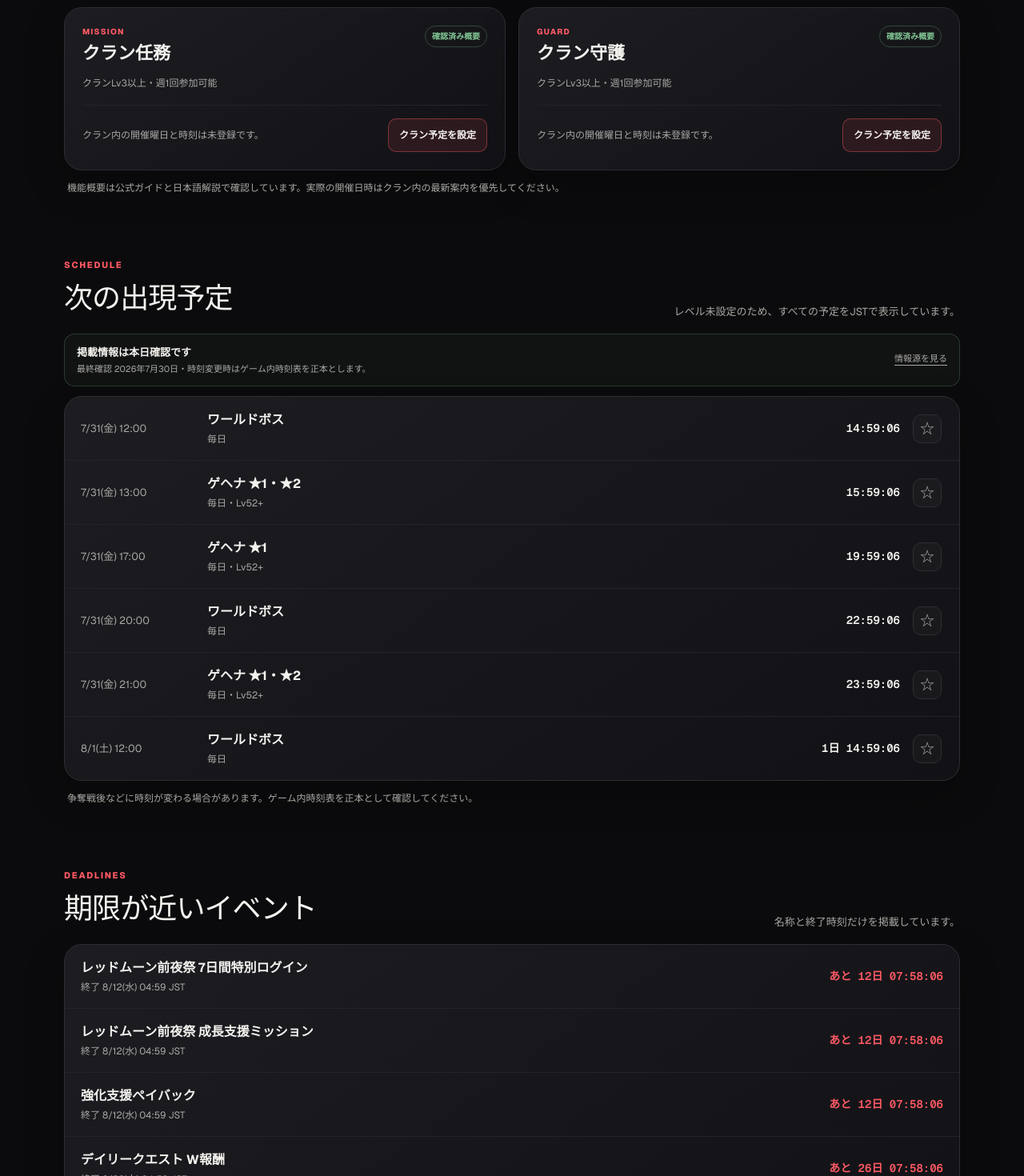
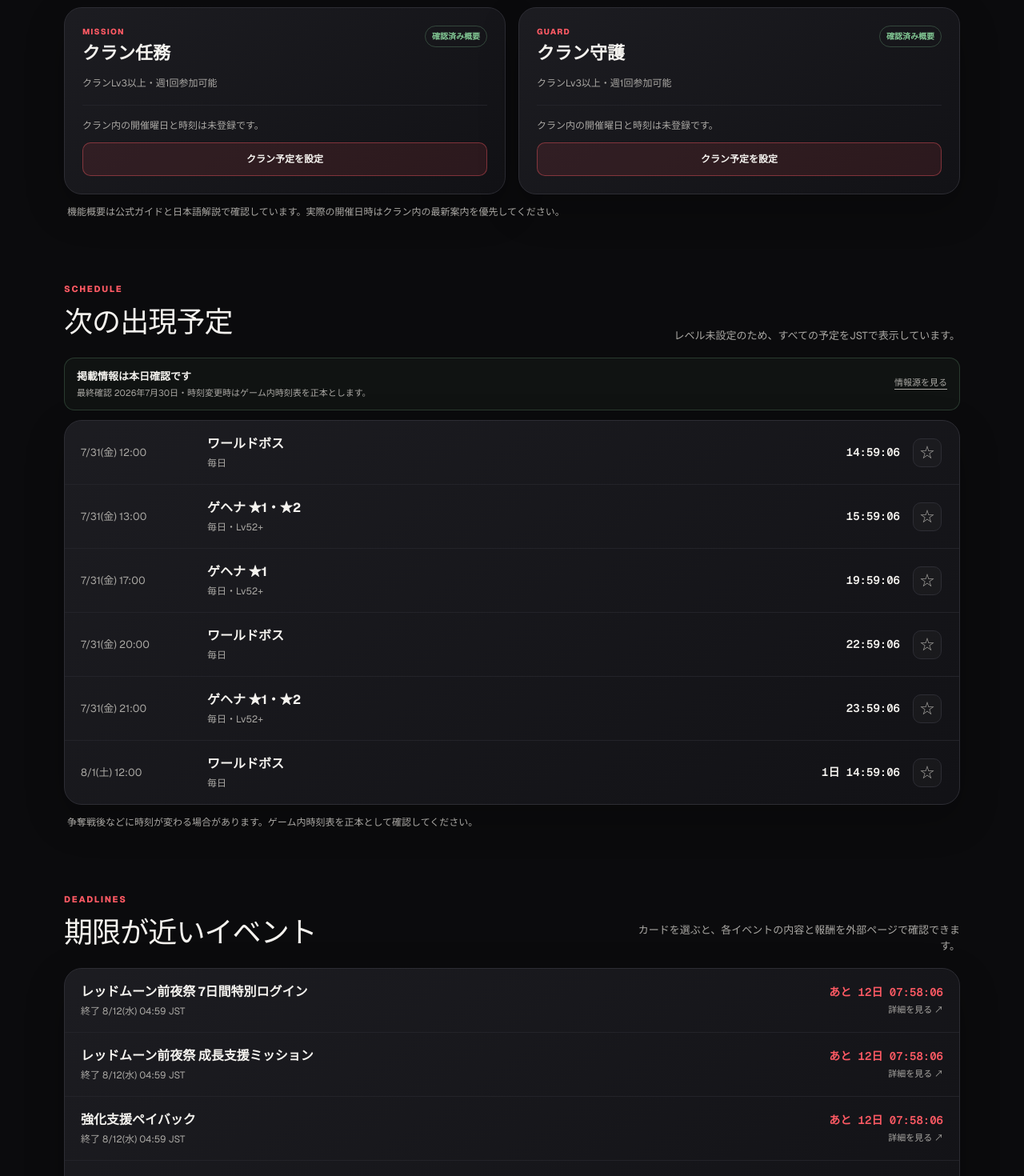
Before and after one commit to Ranats/vampir-support-hub, a Next.js app: page / in a window 1280 px wide. Shown: the part 1580-3050 px from the top of the page at 80% size. Built offline with nearby package versions, Linux system fonts and the light colour scheme.

Commit message:
Focus clan settings and link event details

```diff
--- a/app/ClanScheduleSettings.tsx
+++ b/app/ClanScheduleSettings.tsx
@@ -8,6 +8,7 @@ import {
 type ClanScheduleSettingsProps = {
   settings: ClanScheduleSettingsValue;
   onChange: (settings: ClanScheduleSettingsValue) => void;
+  standalone?: boolean;
 };
 
 function formatTime(hour: number, minute: number) {
@@ -17,14 +18,20 @@ function formatTime(hour: number, minute: number) {
 export default function ClanScheduleSettings({
   settings,
   onChange,
+  standalone = false,
 }: ClanScheduleSettingsProps) {
   return (
-    <section className="settings-section" aria-labelledby="clan-schedule-settings-title">
+    <section
+      className={`settings-section${standalone ? " clan-settings-standalone" : ""}`}
+      aria-labelledby="clan-schedule-settings-title"
+    >
       <div className="settings-section-heading">
         <div>
-          <span>4</span>
+          {standalone ? null : <span>4</span>}
           <div>
-            <h3 id="clan-schedule-settings-title">クラン予定</h3>
+            <h3 id="clan-schedule-settings-title">
+              {standalone ? "開催曜日と時刻" : "クラン予定"}
+            </h3>
             <p>クラン内で決めた曜日と時刻を、この端末だけに保存します。</p>
           </div>
         </div>
@@ -100,7 +107,7 @@ export default function ClanScheduleSettings({
                 </label>
               </div>
               <small>
-                リマインダーは下の全体通知と共通の通知タイミングを使い、サイトを開いている間だけ動作します。
+                リマインダーは全体通知設定と共通の通知タイミングを使い、サイトを開いている間だけ動作します。
               </small>
             </fieldset>
           );
--- a/app/SettingsSheet.tsx
+++ b/app/SettingsSheet.tsx
@@ -20,6 +20,7 @@ type DefaultRoutineSummary = {
 };
 
 type SettingsSheetProps = {
+  mode: "all" | "clan";
   level: number | null;
   dailyDefaults: readonly DefaultRoutineSummary[];
   weeklyDefaults: readonly DefaultRoutineSummary[];
@@ -54,6 +55,7 @@ type SettingsSheetProps = {
 };
 
 export default function SettingsSheet({
+  mode,
   level,
   dailyDefaults,
   weeklyDefaults,
@@ -227,15 +229,25 @@ export default function SettingsSheet({
       >
         <header className="settings-head">
           <div>
-            <span className="eyebrow">PERSONALIZE</span>
-            <h2 id="settings-title">表示とチェックリスト設定</h2>
+            <span className="eyebrow">{mode === "clan" ? "CLAN PLAN" : "PERSONALIZE"}</span>
+            <h2 id="settings-title">
+              {mode === "clan" ? "クラン予定を設定" : "表示とチェックリスト設定"}
+            </h2>
           </div>
           <button className="settings-close" type="button" onClick={onClose} autoFocus>
             閉じる
           </button>
         </header>
 
-        <div className="settings-body">
+        <div className={`settings-body${mode === "clan" ? " clan-settings-body" : ""}`}>
+          {mode === "clan" ? (
+            <ClanScheduleSettings
+              settings={clanSchedule}
+              onChange={onUpdateClanSchedule}
+              standalone
+            />
+          ) : (
+            <>
           <section className="settings-section" aria-labelledby="level-settings-title">
             <div className="settings-section-heading">
               <div>
@@ -556,6 +568,8 @@ export default function SettingsSheet({
             <strong>この端末だけに保存</strong>
             <p>レベル、チェック、表示設定、自分の項目、クラン予定、通知設定は外部送信されません。同じブラウザのタブ間では反映されますが、端末間では同期されません。機種変更前はバックアップを書き出してください。個人情報は入力しないでください。</p>
           </aside>
+            </>
+          )}
         </div>
       </section>
     </div>
--- a/app/globals.css
+++ b/app/globals.css
@@ -946,10 +946,6 @@ summary:focus-visible {
 }
 
 .clan-unscheduled {
-  display: flex;
-  align-items: center;
-  justify-content: space-between;
-  gap: 14px;
   margin-top: 18px;
   padding-top: 16px;
   border-top: 1px solid var(--line-soft);
@@ -961,9 +957,10 @@ summary:focus-visible {
   font-size: 12px;
 }
 
-.clan-unscheduled button {
+.clan-schedule-edit {
+  width: 100%;
   min-height: 42px;
-  flex: 0 0 auto;
+  margin-top: 12px;
   padding: 0 13px;
   border: 1px solid rgba(255, 90, 100, 0.4);
   border-radius: 10px;
@@ -1105,6 +1102,37 @@ summary:focus-visible {
 
 .event-row {
   grid-template-columns: minmax(0, 1fr) auto;
+}
+
+.event-row-link {
+  color: inherit;
+  text-decoration: none;
+  cursor: pointer;
+  transition: border-color 160ms ease, background 160ms ease;
+}
+
+.event-row-link:hover {
+  background: rgba(255, 255, 255, 0.025);
+}
+
+.event-row-link:focus-visible {
+  position: relative;
+  z-index: 1;
+  outline: 2px solid var(--accent-strong);
+  outline-offset: -2px;
+}
+
+.event-row-meta {
+  display: flex;
+  align-items: flex-end;
+  flex-direction: column;
+  gap: 3px;
+}
+
+.event-row-meta > small {
+  margin: 0;
+  color: var(--muted);
+  font-size: 11px;
 }
 
 .event-row b {
@@ -2092,15 +2120,6 @@ summary:focus-visible {
     width: 100%;
   }
 
-  .clan-unscheduled {
-    align-items: stretch;
-    flex-direction: column;
-  }
-
-  .clan-unscheduled button {
-    width: 100%;
-  }
-
   .section-heading h2 {
     font-size: 28px;
   }
@@ -2142,6 +2161,12 @@ summary:focus-visible {
     grid-template-columns: minmax(0, 1fr);
     gap: 7px;
     padding: 15px 14px;
+  }
+
+  .event-row-meta {
+    align-items: center;
+    flex-direction: row;
+    justify-content: space-between;
   }
 
   .routine-row {
--- a/app/page.tsx
+++ b/app/page.tsx
@@ -90,6 +90,7 @@ type LimitedEvent = {
   id: string;
   title: string;
   deadline: Date;
+  detailsUrl: string;
 };
 
 const JST_OFFSET = 9 * 60 * 60 * 1000;
@@ -256,26 +257,31 @@ const LIMITED_EVENTS: LimitedEvent[] = [
     id: "red-login-7",
     title: "レッドムーン前夜祭 7日間特別ログイン",
     deadline: makeJstDate(2026, 7, 12, 4, 59),
+    detailsUrl: SOURCE_URLS.events,
   },
   {
     id: "red-growth",
     title: "レッドムーン前夜祭 成長支援ミッション",
     deadline: makeJstDate(2026, 7, 12, 4, 59),
+    detailsUrl: SOURCE_URLS.events,
   },
   {
     id: "red-payback",
     title: "強化支援ペイバック",
     deadline: makeJstDate(2026, 7, 12, 4, 59),
+    detailsUrl: SOURCE_URLS.events,
   },
   {
     id: "daily-double",
     title: "デイリークエスト W報酬",
     deadline: makeJstDate(2026, 7, 26, 4, 59),
+    detailsUrl: SOURCE_URLS.events,
   },
   {
     id: "region-growth",
     title: "新地域オープン記念 成長支援",
     deadline: makeJstDate(2026, 8, 16, 4, 59),
+    detailsUrl: SOURCE_URLS.events,
   },
 ];
 
@@ -493,6 +499,7 @@ export default function Home() {
   const [notificationMessage, setNotificationMessage] = useState("");
   const [dataMessage, setDataMessage] = useState("");
   const [settingsOpen, setSettingsOpen] = useState(false);
+  const [settingsMode, setSettingsMode] = useState<"all" | "clan">("all");
   const settingsReturnFocusRef = useRef<HTMLButtonElement | null>(null);
   const settingsFallbackFocusRef = useRef<HTMLButtonElement | null>(null);
   const [hydrated, setHydrated] = useState(false);
@@ -1051,6 +1058,13 @@ export default function Home() {
 
   const openSettings = useCallback((event: ReactMouseEvent<HTMLButtonElement>) => {
     settingsReturnFocusRef.current = event.currentTarget;
+    setSettingsMode("all");
+    setSettingsOpen(true);
+  }, []);
+
+  const openClanSettings = useCallback((event: ReactMouseEvent<HTMLButtonElement>) => {
+    settingsReturnFocusRef.current = event.currentTarget;
+    setSettingsMode("clan");
     setSettingsOpen(true);
   }, []);
 
@@ -1330,9 +1344,16 @@ export default function Home() {
                   ) : (
                     <div className="clan-unscheduled">
                       <p>クラン内の開催曜日と時刻は未登録です。</p>
-                      <button type="button" onClick={openSettings}>クラン予定を設定</button>
                     </div>
                   )}
+                  <button
+                    className="clan-schedule-edit"
+                    type="button"
+                    aria-label={`${meta.name}のクラン予定を${item.scheduled ? "変更" : "設定"}`}
+                    onClick={openClanSettings}
+                  >
+                    {item.scheduled ? "予定を変更" : "クラン予定を設定"}
+                  </button>
                 </article>
               );
             })}
@@ -1390,14 +1411,24 @@ export default function Home() {
                 <span className="eyebrow">DEADLINES</span>
                 <h2 id="event-title">期限が近いイベント</h2>
               </div>
-              <p>名称と終了時刻だけを掲載しています。</p>
+              <p>カードを選ぶと、各イベントの内容と報酬を外部ページで確認できます。</p>
             </div>
             <div className="event-list panel">
               {activeEvents.map((event) => (
-                <article className="event-row" key={event.id}>
+                <a
+                  className="event-row event-row-link"
+                  href={event.detailsUrl}
+                  target="_blank"
+                  rel="noopener noreferrer"
+                  aria-label={`${event.title}の詳細を外部ページで開く`}
+                  key={event.id}
+                >
                   <div><strong>{event.title}</strong><small>終了 {formatJst(event.deadline)} JST</small></div>
-                  <b>あと {formatCountdown(event.deadline, now)}</b>
-                </article>
+                  <span className="event-row-meta">
+                    <b>あと {formatCountdown(event.deadline, now)}</b>
+                    <small>詳細を見る <span aria-hidden="true">↗</span></small>
+                  </span>
+                </a>
               ))}
             </div>
           </section>
@@ -1456,6 +1487,7 @@ export default function Home() {
 
       {settingsOpen ? (
         <SettingsSheet
+          mode={settingsMode}
           level={level}
           dailyDefaults={DAILY_TASKS}
           weeklyDefaults={WEEKLY_TASKS}
```
Also changed, not shown: 2 other files (tests, documents, lock files or other folders).
